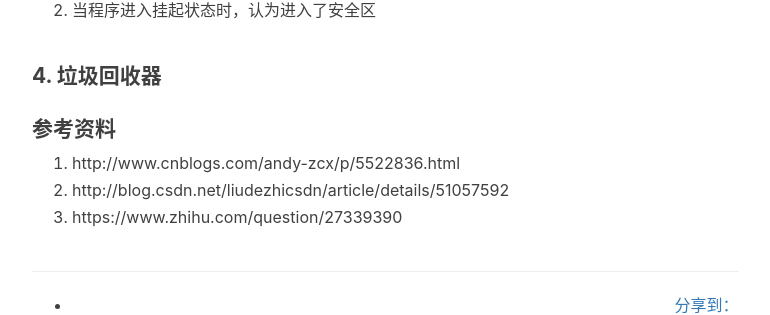
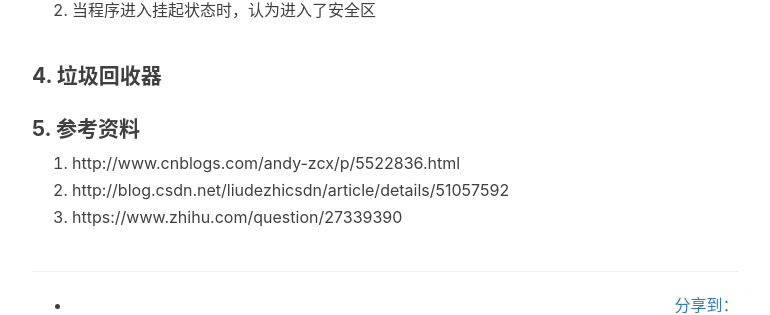
Before and after one commit to baiscjava/basicjava.github.io, a Jekyll site: the page built from _posts/2017-01-13-Java的垃圾回收机制.md, in a window 1280 px wide and 900 px high, scrolled down 2342 px. Shown: the part 144-459 px from the top of the window, without its empty margins (233-1003 px from the left). Built offline with Jekyll 4.4.1, drawn with Linux system fonts in a browser that asks for light colours; nearby versions of some CDN libraries; comment, search, counter and statistics services are not loaded.

Commit message:
Update 2017-01-13-Java的垃圾回收机制.md

```diff
--- a/_posts/2017-01-13-Java的垃圾回收机制.md
+++ b/_posts/2017-01-13-Java的垃圾回收机制.md
@@ -54,7 +54,7 @@ GC的时候，此方法只会被调用一次，如果在这个方法里面为变
 #### 4. 垃圾回收器
 
 
-#### 参考资料
+#### 5. 参考资料
 1. http://www.cnblogs.com/andy-zcx/p/5522836.html <br>
 2. http://blog.csdn.net/liudezhicsdn/article/details/51057592 <br>
 3. https://www.zhihu.com/question/27339390 <br>
```
